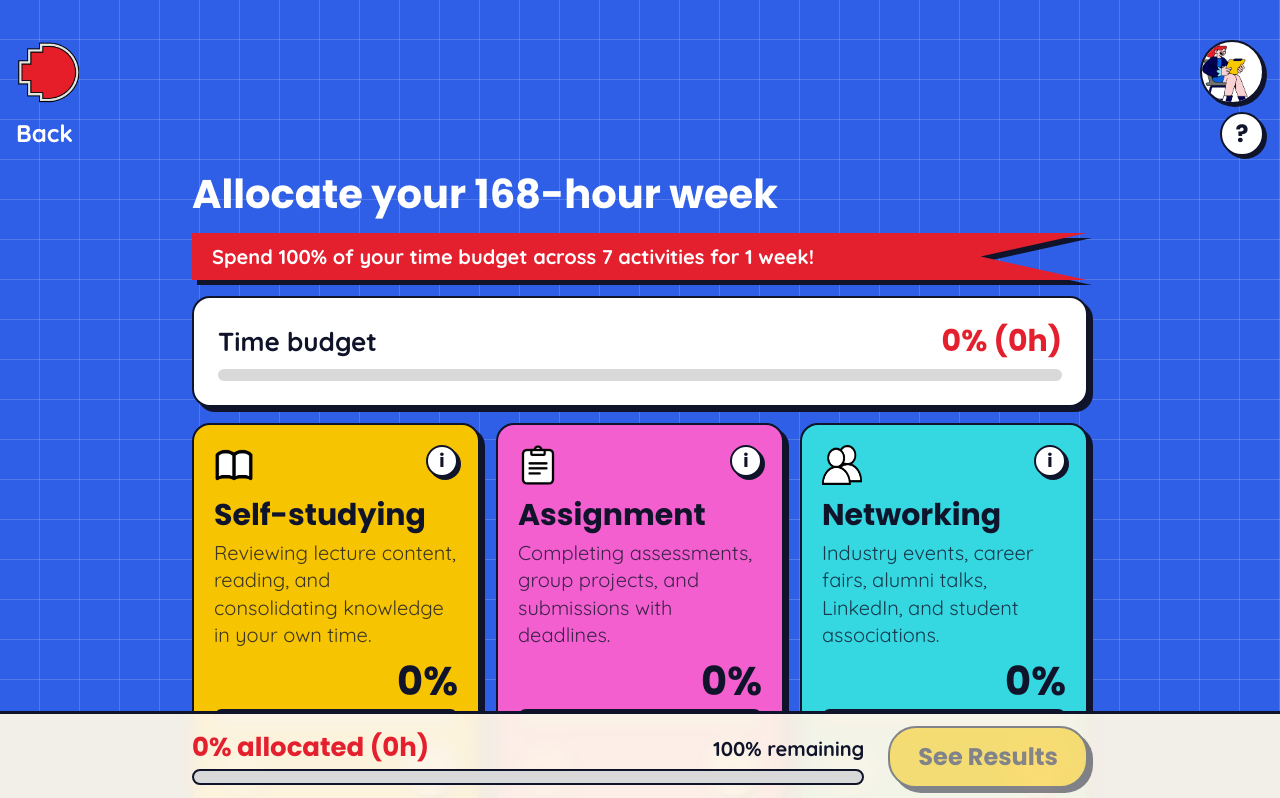
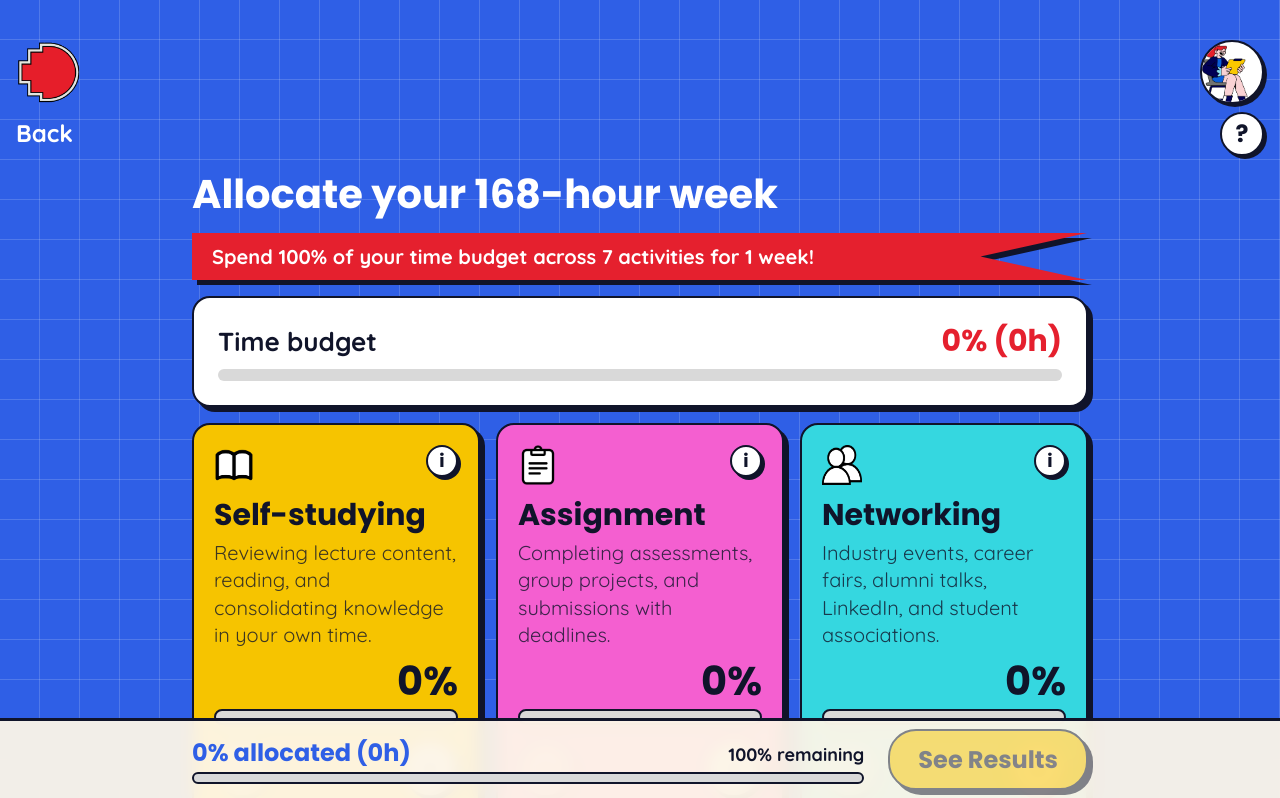
Before and after one commit to SALtruc/the-time-budget, a Next.js app: page /self-paced in a window 1280 px wide. Shown: the top 798 px of the page. Built offline with nearby package versions, Linux system fonts and the light colour scheme.

Commit message:
Shrink result metric bars and recolor allocation bar to blue

```diff
--- a/components/game/AllocationSummaryBar.tsx
+++ b/components/game/AllocationSummaryBar.tsx
@@ -22,14 +22,14 @@ export function AllocationSummaryBar({
   const overAllocated = total > 100;
 
   return (
-    <div className="fixed inset-x-0 bottom-0 z-40 border-t-[3px] border-brand-navy bg-brand-cream/95 px-4 pb-[calc(0.75rem+env(safe-area-inset-bottom))] pt-3 backdrop-blur sm:px-8">
-      <div className="mx-auto flex max-w-4xl flex-col gap-2 sm:flex-row sm:items-center sm:gap-6">
+    <div className="fixed inset-x-0 bottom-0 z-40 border-t-[3px] border-brand-navy bg-brand-cream/95 px-4 pb-[calc(0.6rem+env(safe-area-inset-bottom))] pt-2 backdrop-blur sm:px-8">
+      <div className="mx-auto flex max-w-4xl flex-col gap-1.5 sm:flex-row sm:items-center sm:gap-6">
         <div className="flex-1">
-          <div className="mb-1 flex flex-wrap items-baseline justify-between gap-x-3 gap-y-0.5">
-            <span className="font-display text-lg sm:text-xl text-brand-red">
+          <div className="mb-0.5 flex flex-wrap items-baseline justify-between gap-x-3 gap-y-0.5">
+            <span className="font-display text-base sm:text-lg text-brand-blue">
               {total}% allocated ({percentToHours(total, TOTAL_HOURS)}h)
             </span>
-            <span className="text-sm sm:text-base font-bold">
+            <span className="text-xs sm:text-sm font-bold">
               {overAllocated
                 ? `${Math.abs(remaining)}% over budget`
                 : `${remaining}% remaining`}
@@ -37,8 +37,8 @@ export function AllocationSummaryBar({
           </div>
           <ProgressBar
             percent={Math.min(total, 100)}
-            colorClassName="bg-brand-red"
-            className="h-4 border-2 border-brand-navy"
+            colorClassName="bg-brand-blue"
+            className="h-3 border-2 border-brand-navy"
           />
         </div>
         <Button
--- a/components/ui/MetricBar.tsx
+++ b/components/ui/MetricBar.tsx
@@ -26,16 +26,16 @@ export function MetricBar({
 }) {
   return (
     <StickerCard
-      className="animate-pop-in p-3 sm:p-4"
+      className="animate-pop-in p-2 sm:p-3"
       style={{ animationDelay: `${index * 70}ms` }}
     >
-      <p className="mb-2 font-display text-sm font-extrabold leading-tight sm:text-lg">
+      <p className="mb-1 font-display text-xs font-extrabold leading-tight sm:text-sm">
         {METRIC_LABELS[metric]}
       </p>
       <ProgressBar
         percent={(value / 5) * 100}
         colorClassName={METRIC_COLORS[metric]}
-        className="h-2 bg-brand-grey/70"
+        className="h-1.5 bg-brand-grey/70"
       />
     </StickerCard>
   );
```
